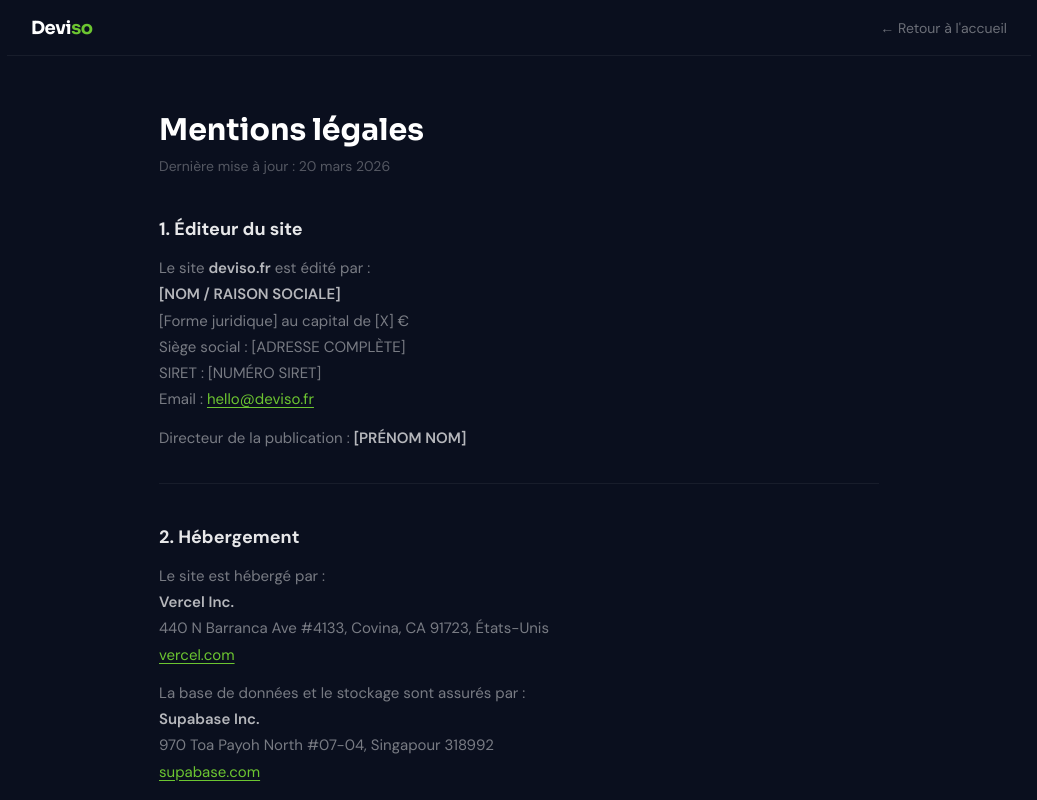
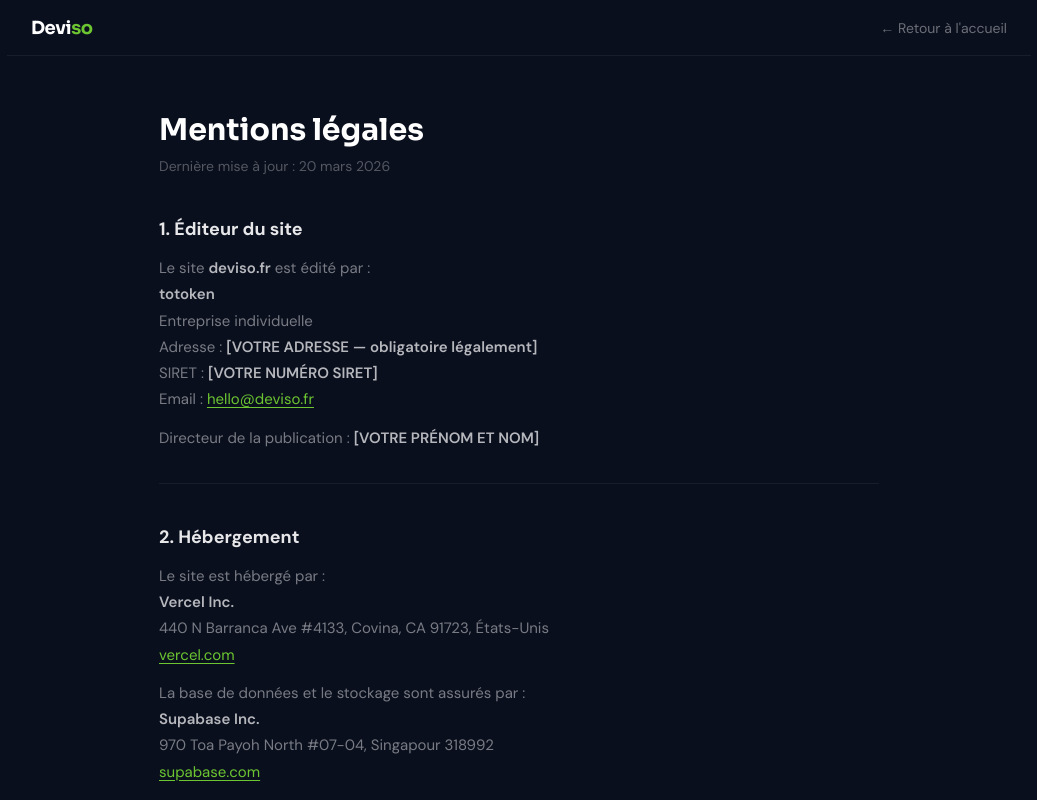
Before and after one commit to Totoken91/Devis-Pro, a Next.js app: page /mentions-legales in a window 1280 px wide. Shown: the top 800 px of the page, without its empty margins (121-1158 px from the left). Built offline with nearby package versions, Linux system fonts and the light colour scheme.

Commit message:
docs: remplir nom éditeur (totoken) dans mentions légales et confidentialité

```diff
--- a/src/app/confidentialite/page.tsx
+++ b/src/app/confidentialite/page.tsx
@@ -11,7 +11,7 @@ export default function ConfidentialitePage() {
       <h2>1. Responsable du traitement</h2>
       <p>
         Le responsable du traitement des données personnelles collectées via <strong>deviso.fr</strong> est :<br />
-        <strong>[NOM / RAISON SOCIALE]</strong> — <a href="mailto:hello@deviso.fr">hello@deviso.fr</a>
+        <strong>totoken</strong>, entreprise individuelle — <a href="mailto:hello@deviso.fr">hello@deviso.fr</a>
       </p>
 
       <hr />
--- a/src/app/mentions-legales/page.tsx
+++ b/src/app/mentions-legales/page.tsx
@@ -11,14 +11,14 @@ export default function MentionsLegalesPage() {
       <h2>1. Éditeur du site</h2>
       <p>
         Le site <strong>deviso.fr</strong> est édité par :<br />
-        <strong>[NOM / RAISON SOCIALE]</strong><br />
-        [Forme juridique] au capital de [X] €<br />
-        Siège social : [ADRESSE COMPLÈTE]<br />
-        SIRET : [NUMÉRO SIRET]<br />
+        <strong>totoken</strong><br />
+        Entreprise individuelle<br />
+        Adresse : <strong>[VOTRE ADRESSE — obligatoire légalement]</strong><br />
+        SIRET : <strong>[VOTRE NUMÉRO SIRET]</strong><br />
         Email : <a href="mailto:hello@deviso.fr">hello@deviso.fr</a>
       </p>
       <p>
-        Directeur de la publication : <strong>[PRÉNOM NOM]</strong>
+        Directeur de la publication : <strong>[VOTRE PRÉNOM ET NOM]</strong>
       </p>
 
       <hr />
```
